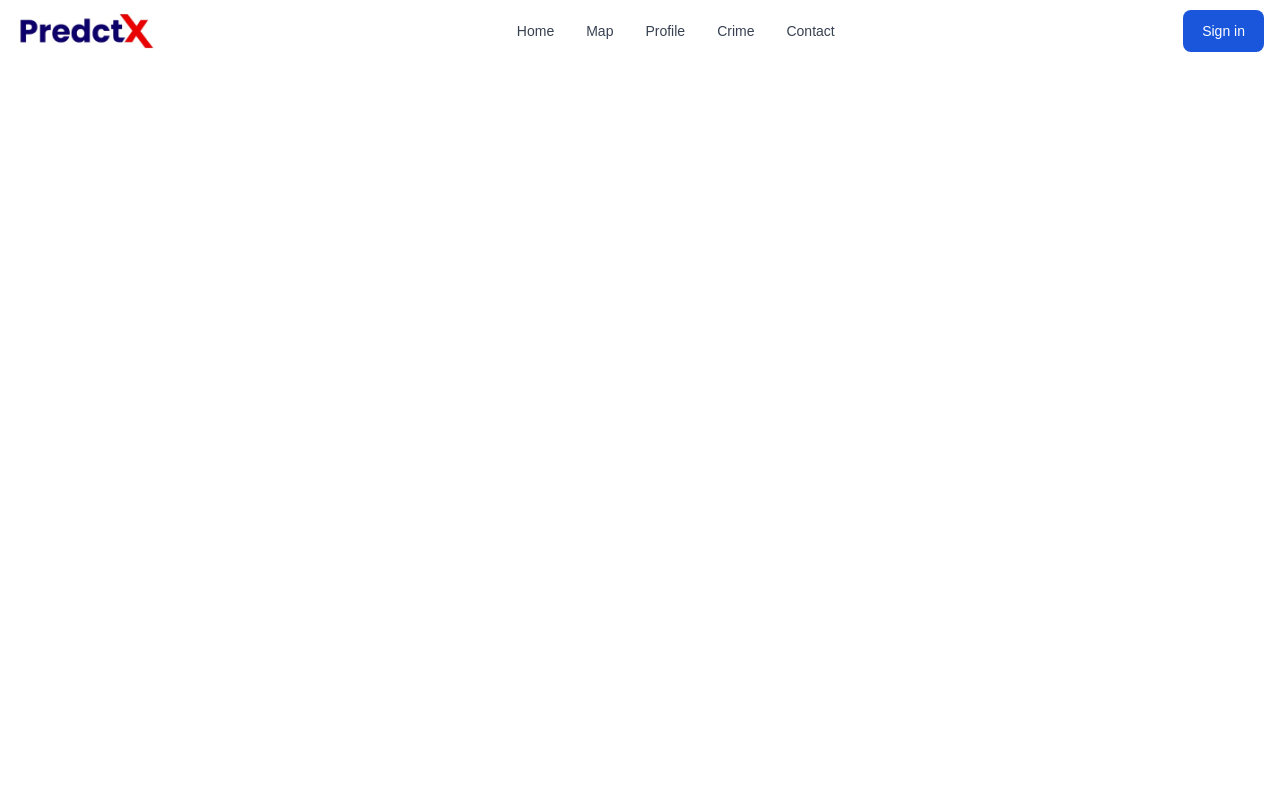
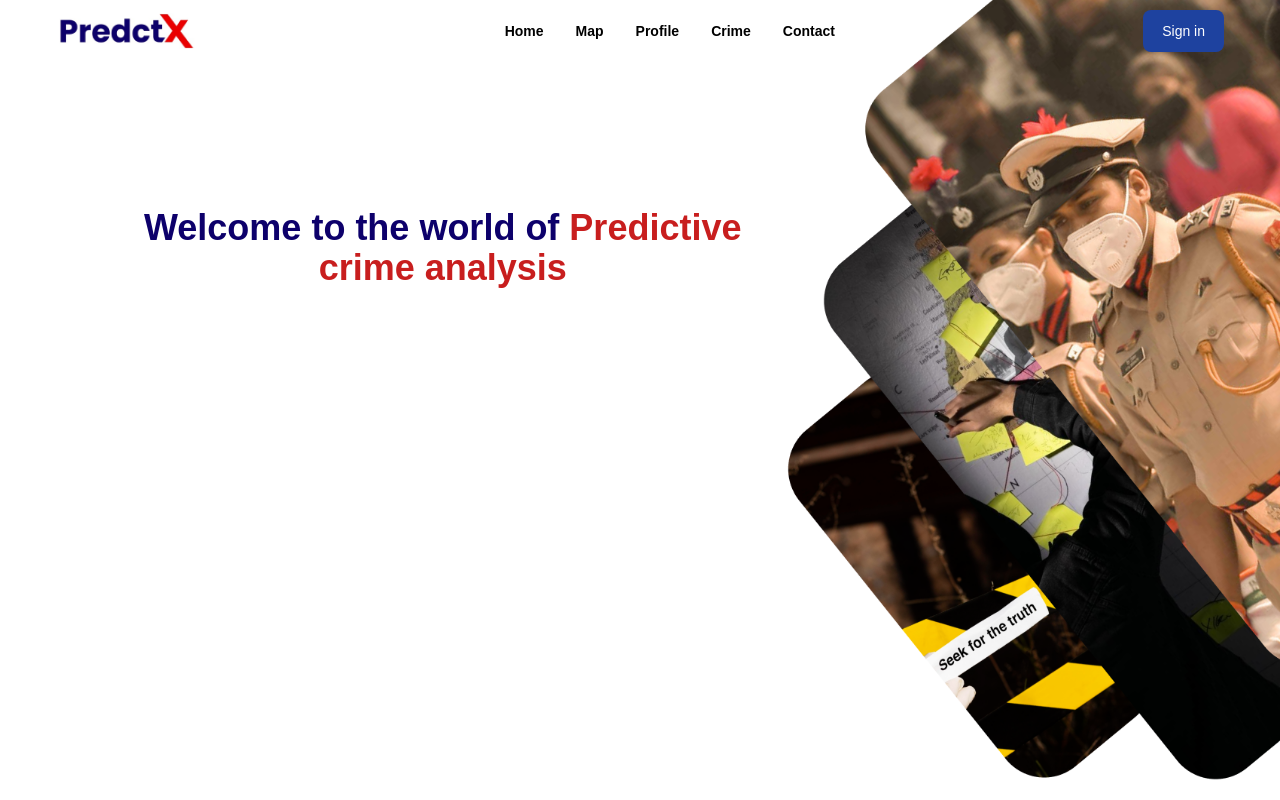
Before and after one commit to securedapp-github/PredictX, a React (Create React App) app: page / in a window 1280 px wide. Built offline with nearby package versions, Linux system fonts and the light colour scheme.

Commit message:
homepage test

```diff
--- a/src/App.js
+++ b/src/App.js
@@ -1,13 +1,13 @@
 import React from 'react'
 import {BrowserRouter, Routes,Route} from 'react-router-dom';
-import MyNavbar from './Components/Navbar';
+// import NavBar from "./Components/Navbar";
+import Home from "./Pages/Home";
 
 export default function App() {
   return (
     <BrowserRouter>
-      <MyNavbar />
       <Routes>
-
+        <Route path="/" element={<Home />} />
       </Routes>
     </BrowserRouter>
   )
--- a/src/Components/Navbar.js
+++ b/src/Components/Navbar.js
@@ -1,25 +1,27 @@
 import { Button, Navbar } from "flowbite-react";
 import Predctx from '../Images/Predctx.png';
 
-function MyNavbar() {
+function NavBar(props) {
   return (
-    <Navbar fluid  className="">
-      <Navbar.Brand >
-        <img src={Predctx} className="mr-3 h-6 sm:h-9" alt="Predctx" />
-
-      </Navbar.Brand>
-      <div className="flex md:order-2">
-        <Button color='blue'>Sign in</Button>
-        <Navbar.Toggle />
-      </div>
-      <Navbar.Collapse >
-        <Navbar.Link href="#" >Home</Navbar.Link>
-        <Navbar.Link href="#" >Map</Navbar.Link>
-        <Navbar.Link href="#" >Profile</Navbar.Link>
-        <Navbar.Link href="#" >Crime</Navbar.Link>
-        <Navbar.Link href="#" >Contact</Navbar.Link>
-      </Navbar.Collapse>
-    </Navbar>
+    <div style={props.style}>
+      <Navbar className="">
+        <Navbar.Brand className="z-50">
+          <img src={Predctx} className="ml-10 h-6 sm:h-9" alt="Flowbite React Logo" />
+        </Navbar.Brand>
+        <div className="flex md:order-2">
+          <Button color='blue' className="mr-10 rounded-lg bg-blue-800 z-50">Sign in</Button>
+          <Navbar.Toggle  className="z-50 text-white bg-transparent active:bg-transparent focus:outline-none active:outline-none focus:bg-transparent"/>
+        </div>
+        <Navbar.Collapse className="z-50">
+          <Navbar.Link href="#" className="z-50 text-black text-md font-semibold">Home</Navbar.Link>
+          <Navbar.Link href="#" className="z-50 text-black text-md font-semibold">Map</Navbar.Link>
+          <Navbar.Link href="#" className="z-50 text-black text-md font-semibold">Profile</Navbar.Link>
+          <Navbar.Link href="#" className="z-50 text-black text-md font-semibold">Crime</Navbar.Link>
+          <Navbar.Link href="#" className="z-50 text-black text-md font-semibold">Contact</Navbar.Link>
+        </Navbar.Collapse>
+      </Navbar>
+    </div>
   );
 }
-export default MyNavbar;
+
+export default NavBar;
--- /dev/null
+++ b/src/Pages/Home.js
@@ -0,0 +1,27 @@
+import React from 'react'
+import Homeicon from '../Images/Home-icon.png';
+import NavBar from '../Components/Navbar';
+
+
+
+export default function Home() {
+  return (
+    <div>
+
+<div style={{position: 'relative'}} >
+      <NavBar style={{position: 'absolute', top: 0, width: '100%'}}/>
+<div className='flex flex-row'>
+<div className='h-screen'><img src={Homeicon} alt="Homeicon" className='absolute hidden sm:block top-0 right-0 h-2/4 w-48 sm:h-4/5 sm:min-w-80 md:h-full md:w-2/4 lg:w-2/5 xl:2/5 2xl:w-1/3'  /></div>
+
+<div style={{position: 'absolute'}} className='mt-52   mx-auto'>
+<h1 className=' font-bold text-4xl sm:text-2xl sm:ml-4 lg:text-3xl lg:ml-36 xl:text-4xl xl:ml-36 2xl:text-4xl flex flex-col justify-center text-center' style={{color:'rgb(13, 0, 107)'}}> <span>Welcome to the world of <span className='text-red-700'>Predictive</span></span> <span className='text-red-700'>crime analysis</span></h1>
+</div>
+
+</div>
+
+
+    </div>
+
+    </div>
+  )
+}
--- a/src/index.css
+++ b/src/index.css
@@ -1,12 +1,12 @@
 @tailwind base;
 @tailwind components;
 @tailwind utilities;
+@import url('https://fonts.googleapis.com/css2?family=Poppins:wght@100;200;300;400;500;600;700;800;900&display=swap');
 body {
   margin: 0;
-  font-family:sans-serif;
-
+  padding: 0;
+  font-family: "Poppins", sans-serif;
 }
-
 code {
-  font-family:monospace;
+  font-family: "Poppins", sans-serif;
 }
```
Also changed, not shown: src/Images/Home-icon.png (added).
